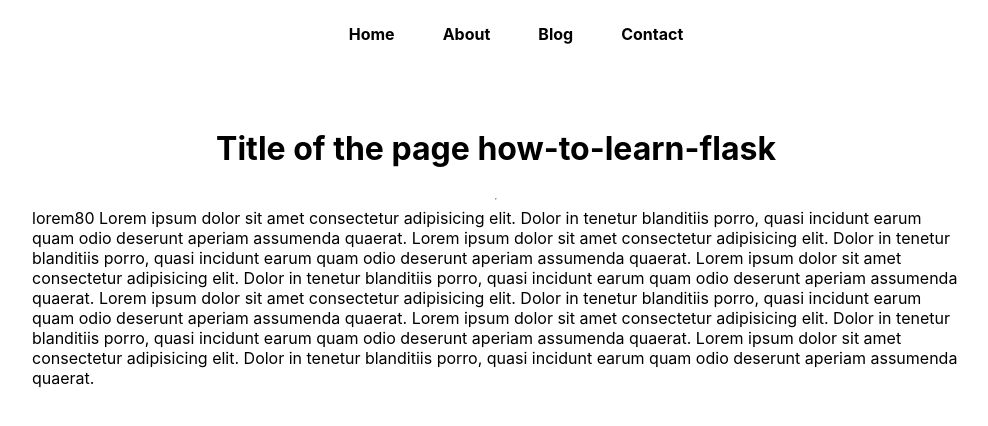
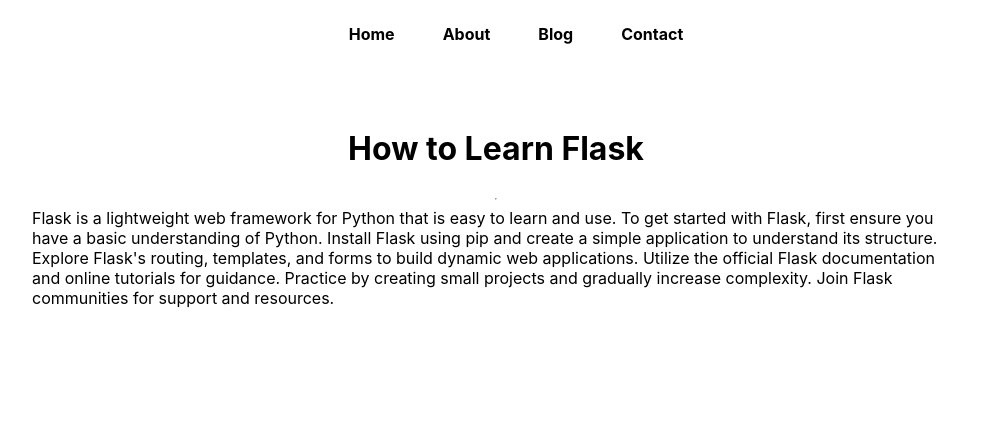
Before and after one commit to Tapan-Bhakhar/hunting-coder, a Next.js app: page /blogpost/how-to-learn-flask in a window 1280 px wide. Shown: the top 426 px of the page, without its empty margins (144-1132 px from the left). Built offline with nearby package versions, Linux system fonts and the light colour scheme.

Commit message:
Refactor blog components to improve logging and data fetching

```diff
--- a/src/pages/api/blogs.js
+++ b/src/pages/api/blogs.js
@@ -7,7 +7,7 @@
 
   for (let i = 0; i < data.length; i++) {
     const item = data[i];
-    console.log(item);
+    // console.log(item);
     myFile = await fs.promises.readFile((`blogdata/${item}`), "utf-8");
     // console.log(myFile);
     allBlogs.push(JSON.parse(myFile));
--- a/src/pages/blog.js
+++ b/src/pages/blog.js
@@ -9,11 +9,11 @@
   const [blogs, setBlogs] = useState([]);
 
   useEffect(() => {
-    console.log("use effect runnibg");
+    console.log("use effect running");
     fetch('http://localhost:3005/api/blogs').then((a) => {
       return a.json()
         .then((parsed) => {
-          console.log(parsed);
+          // console.log(parsed);
           setBlogs(parsed);
         })
     })
@@ -26,7 +26,7 @@
             <div key={blogItem.slug}>
               <Link href={`/blogpost/${blogItem.slug}`}>
                 <h3 className={styles.blogItemh3}>{blogItem.title}</h3></Link>
-                <p className={styles.blogItemp}>{blogItem.content.substr(0, 121)}...</p>
+              <p className={styles.blogItemp}>{blogItem.content.substr(0, 121)}...</p>
             </div>
           )
         })}
--- a/src/pages/blogpost/[slug].js
+++ b/src/pages/blogpost/[slug].js
@@ -1,22 +1,33 @@
-import React from 'react';
+import React, { useEffect, useState } from 'react';
 import { useRouter } from 'next/router';
 import styles from "@/styles/BlogPost.module.css";
 
 // Step 1: Find the file corresponding to the slug
 // Step 2: Read the file and display the content
 const Slug = () => {
+    const [blog, setBlog] = useState();
     const router = useRouter();
+
+  useEffect(() => {
+    if (!router.isReady) return; // wait for the router to be ready
     const { slug } = router.query;
+
+    fetch(`http://localhost:3005/api/getblog?slug=${slug}`).then((a) => {
+      return a.json()
+        .then((parsed) => {
+          setBlog(parsed);
+        })
+    })
+  }, [router.isReady]); // useEffect will run when the router is ready
+
 
   return (
     <div className={styles.container}>
        <main className={styles.main}>
-      <h1>Title of the page {slug}</h1>
+      <h1>{blog && blog.title}</h1>
       <hr />
       <div>
-       lorem80
-Lorem ipsum dolor sit amet consectetur adipisicing elit. Dolor in tenetur blanditiis porro, quasi incidunt earum quam odio deserunt aperiam assumenda quaerat. Lorem ipsum dolor sit amet consectetur adipisicing elit. Dolor in tenetur blanditiis porro, quasi incidunt earum quam odio deserunt aperiam assumenda quaerat. Lorem ipsum dolor sit amet consectetur adipisicing elit. Dolor in tenetur blanditiis porro, quasi incidunt earum quam odio deserunt aperiam assumenda quaerat.
-Lorem ipsum dolor sit amet consectetur adipisicing elit. Dolor in tenetur blanditiis porro, quasi incidunt earum quam odio deserunt aperiam assumenda quaerat. Lorem ipsum dolor sit amet consectetur adipisicing elit. Dolor in tenetur blanditiis porro, quasi incidunt earum quam odio deserunt aperiam assumenda quaerat. Lorem ipsum dolor sit amet consectetur adipisicing elit. Dolor in tenetur blanditiis porro, quasi incidunt earum quam odio deserunt aperiam assumenda quaerat.
+        {blog && blog.content} {/* blog hoga tohi ye populate hoga */}
       </div>
       </main>
     </div>
```
